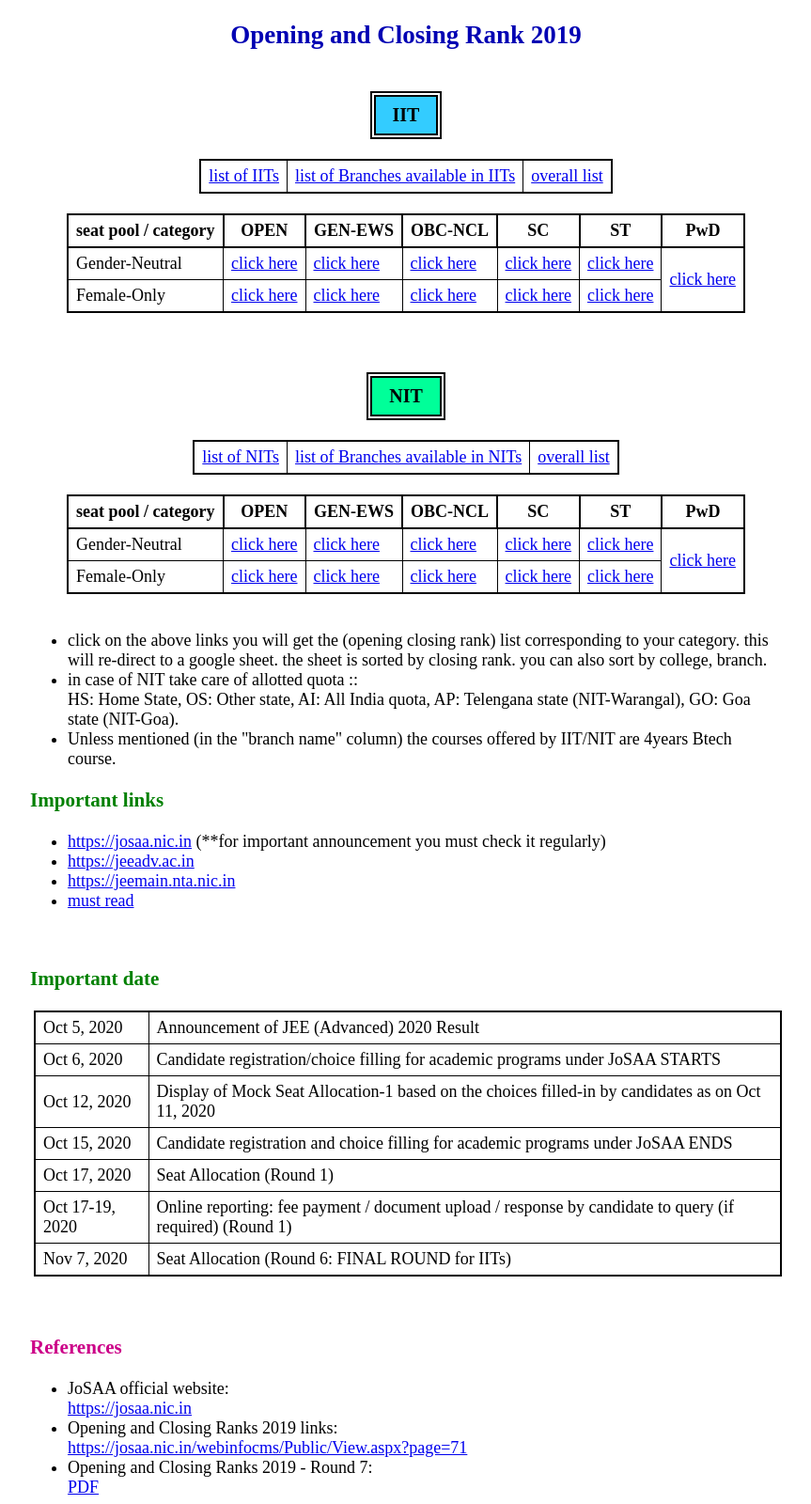
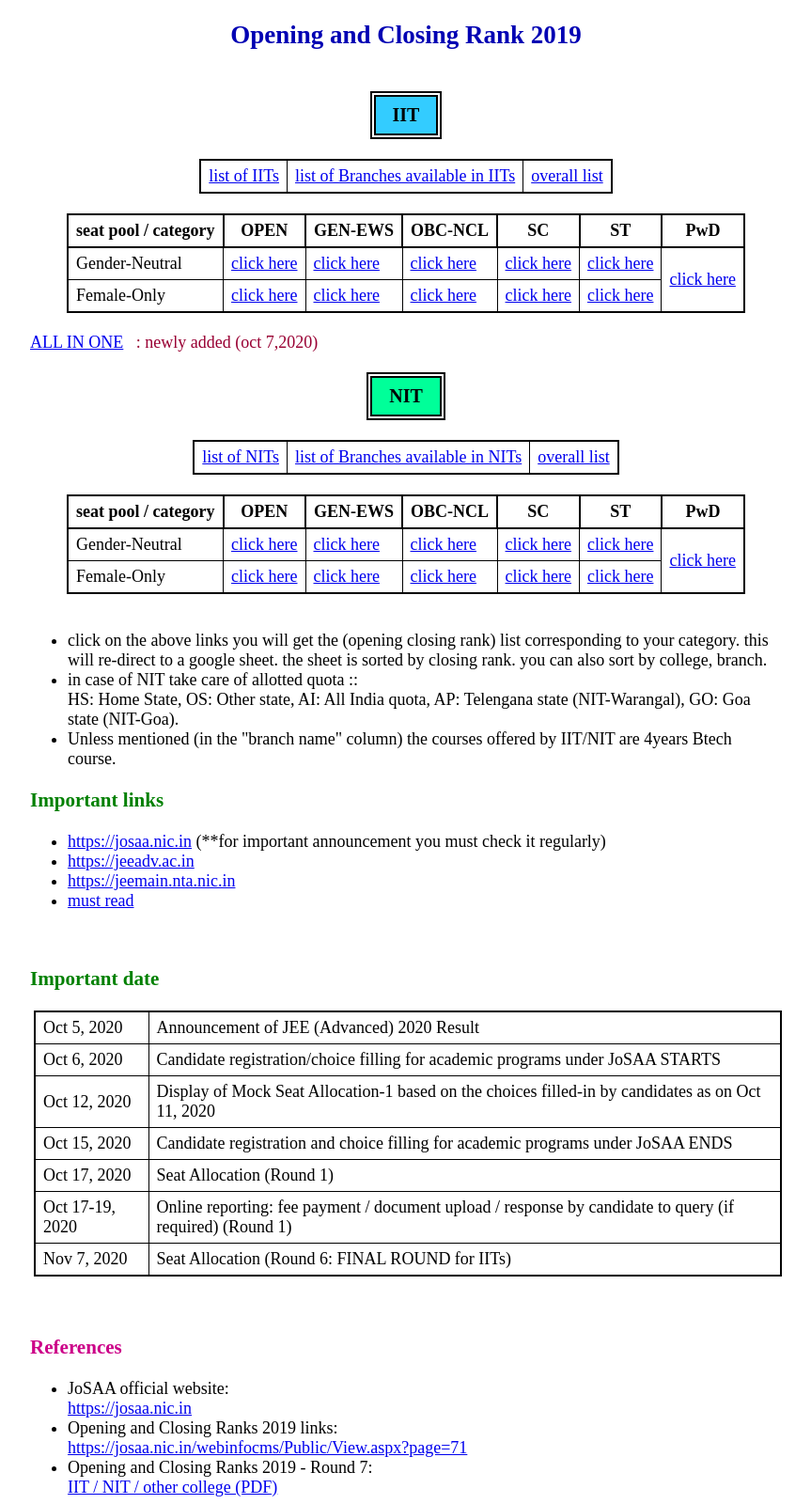
Before and after one commit to amplify-tech/amplify-tech.github.io, a plain HTML site: page index.html in a window 1280 px wide. Shown: the top 1600 px of the page at 94% size, without its empty margins (208-1071 px from the left). Drawn offline with Linux system fonts and the light colour scheme.

Commit message:
jee updated all in one

```diff
--- a/index.html
+++ b/index.html
@@ -129,7 +129,11 @@
 		</tr>
 	</table>
 
-	<br><br><br>
+	<br>
+	<a href="https://docs.google.com/spreadsheets/d/14pZ32g3eWlD4HLyoxxERbnfCwCYm69La6kqWBAylgMU/edit#gid=358443413">ALL IN ONE</a>
+
+	<span style="color: #990033;"> &nbsp; : newly added (oct 7,2020)</span>
+	<br><br>
 
 <!-- /////////////////////////////////////////////////////////////////// -->
 	<table class="center">
@@ -287,7 +291,7 @@
 		<li> Opening and Closing Ranks 2019 ‐ Round 7:<br>
 		<a target="_blank"
 		   href="https://josaa.nic.in/webinfocms/Handler/FileHandler.ashx?i=File&ii=177&iii=Y">
-			PDF
+			IIT / NIT / other college (PDF)
 		</a> </li>
 	</ul>
 	</div>
```
